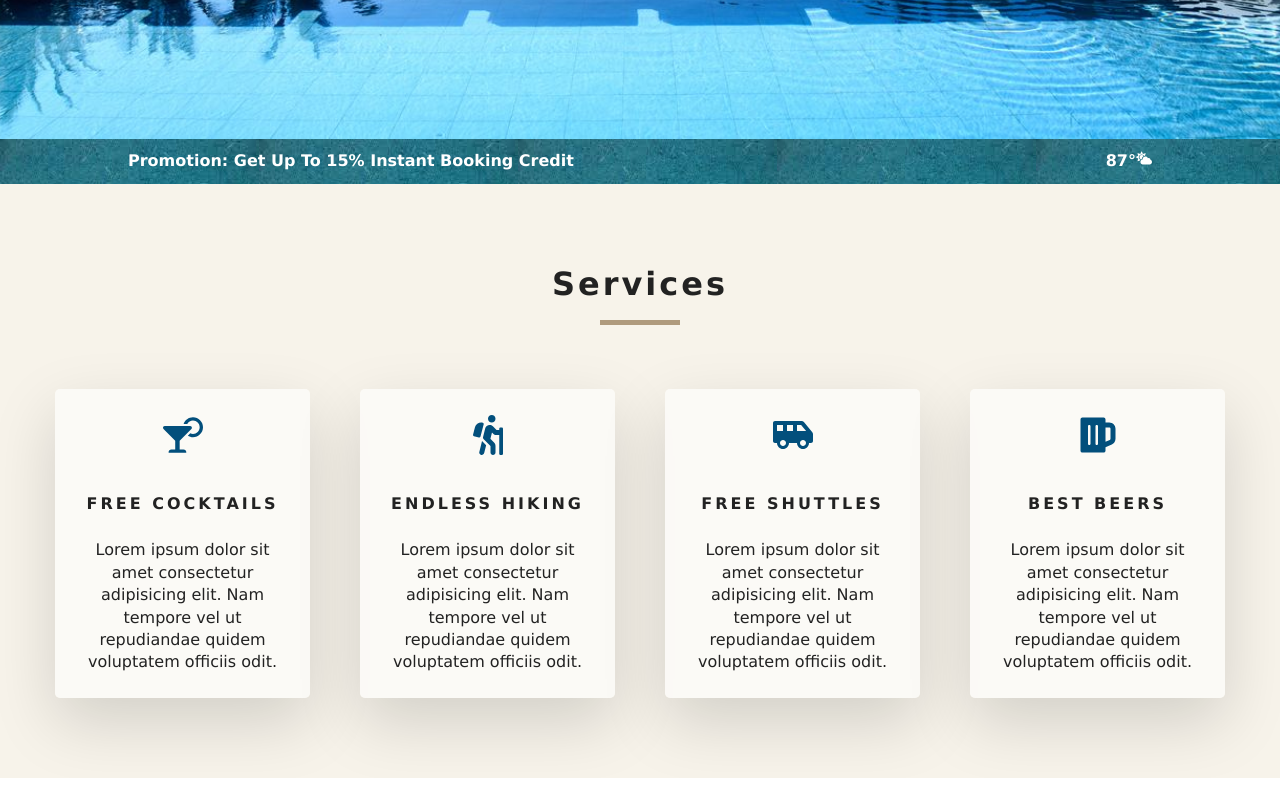
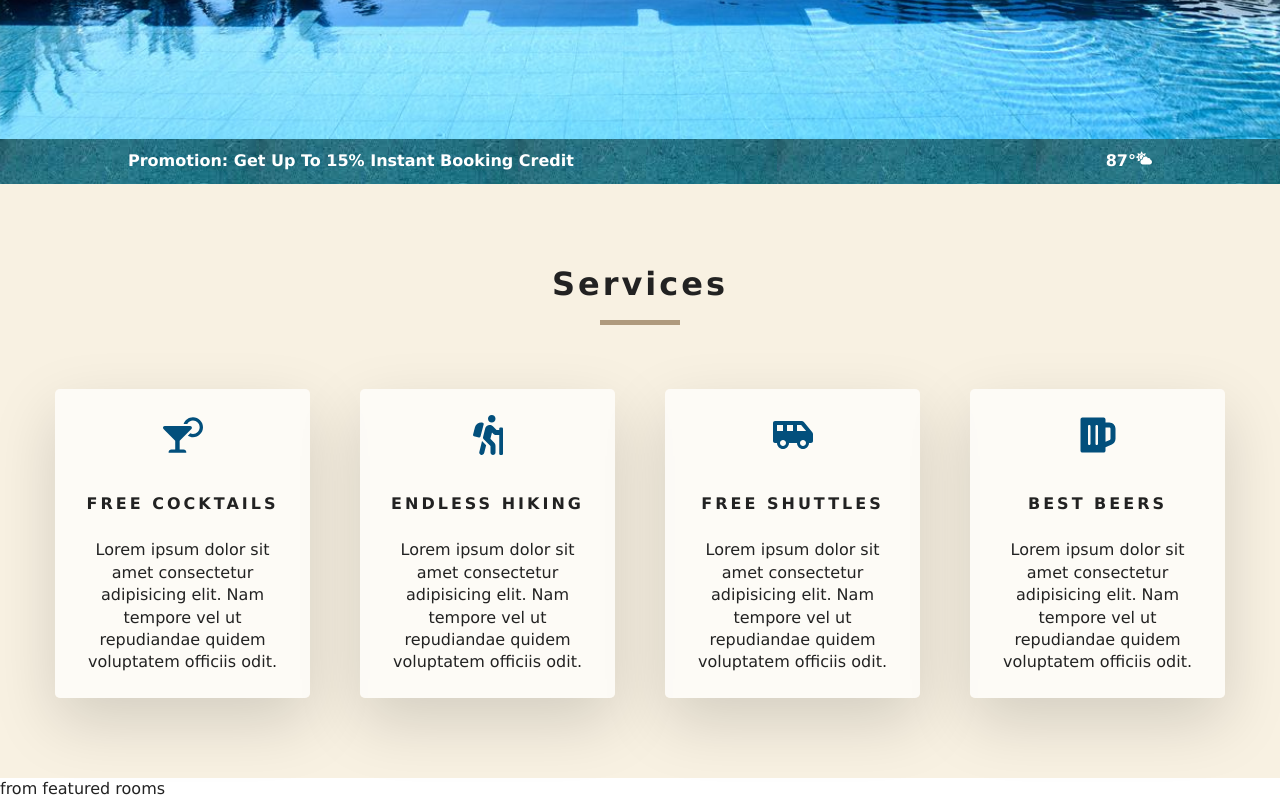
Before and after one commit to tam135/Beach-getaway, a React (Create React App) app: page / in a window 1280 px wide. Shown: the part 661-1461 px from the top of the page. Before the commit the page ends 1439 px from the top, so only its background shows below. Built offline with nearby package versions, Linux system fonts and the light colour scheme.

Commit message:
set up context API

```diff
--- a/src/App.css
+++ b/src/App.css
@@ -8,7 +8,7 @@
   --mainWhite: #fff;
   --offWhite: #f7f7f7;
   --lightCream: #FBF8EE;
-  --lighterCream: #f7f3ea;
+  --lighterCream: #F8F1E2;
   --mainBlue: rgb(2, 79, 124);
   --mainBlack: #222;
   --mainGrey: #ececec;
@@ -267,7 +267,7 @@ h6 {
 }
 
 .service {
-  background-color: rgba(255, 255, 255, 0.6);
+  background-color: rgba(255, 255, 255, 0.7);
   padding: 1.5rem;
   border-radius: 5px;
   box-shadow: 0 1.5rem 4rem rgba(0, 0, 0, 0.15);
--- /dev/null
+++ b/src/components/FeaturedRooms.js
@@ -0,0 +1,15 @@
+import React, { Component } from 'react'
+import {RoomContext} from '../context'
+
+export default class FeaturedRooms extends Component {
+    static contextType = RoomContext
+
+    render() {
+
+        return (
+            <div>
+                 from featured rooms
+            </div>
+        )
+    }
+}
--- /dev/null
+++ b/src/context.js
@@ -0,0 +1,30 @@
+import React, { Component } from 'react'
+import items from './data'
+
+const RoomContext = React.createContext();
+//
+class RoomProvider extends Component {
+    state = {
+        rooms:[],
+        sortedRooms:[],
+        featuredRooms: [],
+        loading: true
+    }
+
+    componentDidUpdate() {
+        let rooms = this.formatData(items)
+    }
+
+
+    render() {
+        return (
+            <RoomContext.Provider value={{...this.state}}>
+                {this.props.children}
+            </RoomContext.Provider>
+        )
+    }
+}
+
+const RoomConsumer = RoomContext.Consumer;
+
+export{RoomProvider, RoomConsumer, RoomContext}
--- a/src/index.js
+++ b/src/index.js
@@ -3,10 +3,13 @@ import ReactDOM from 'react-dom';
 /* import './index.css'; */
 import { BrowserRouter as Router} from 'react-router-dom';
 import App from './App';
-
+import {RoomProvider} from './context'
 
 ReactDOM.render(
-<Router>
-    <App />
-</Router>,
-document.getElementById('root'));
+  <RoomProvider>
+    <Router>
+      <App />
+    </Router>
+  </RoomProvider>,
+  document.getElementById("root")
+);
--- a/src/pages/Home.js
+++ b/src/pages/Home.js
@@ -2,9 +2,10 @@ import React from 'react'
 import Hero from '../components/Hero';
 import Banner from '../components/Banner'
 import Services from '../components/Services'
-
+import FeaturedRooms from '../components/FeaturedRooms'
 import LowerNavBar from '../components/LowerNavBar'
 import {Link} from 'react-router-dom'
+
 export default function Home() {
     return (
         <>
@@ -17,6 +18,7 @@ export default function Home() {
             </Hero>
             <LowerNavBar/>
             <Services/>
+            <FeaturedRooms/>
         </>
     )
 }
```
